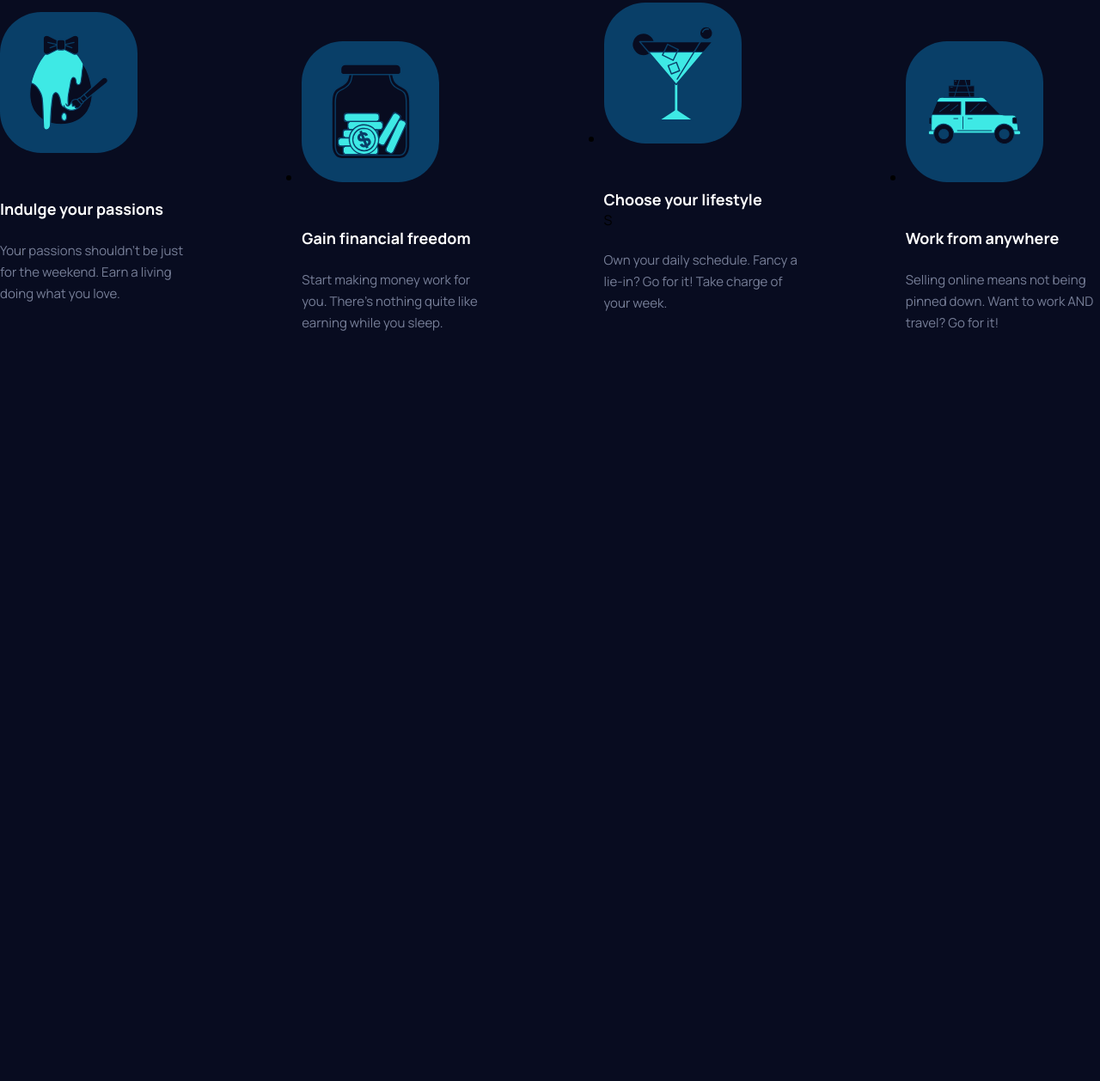
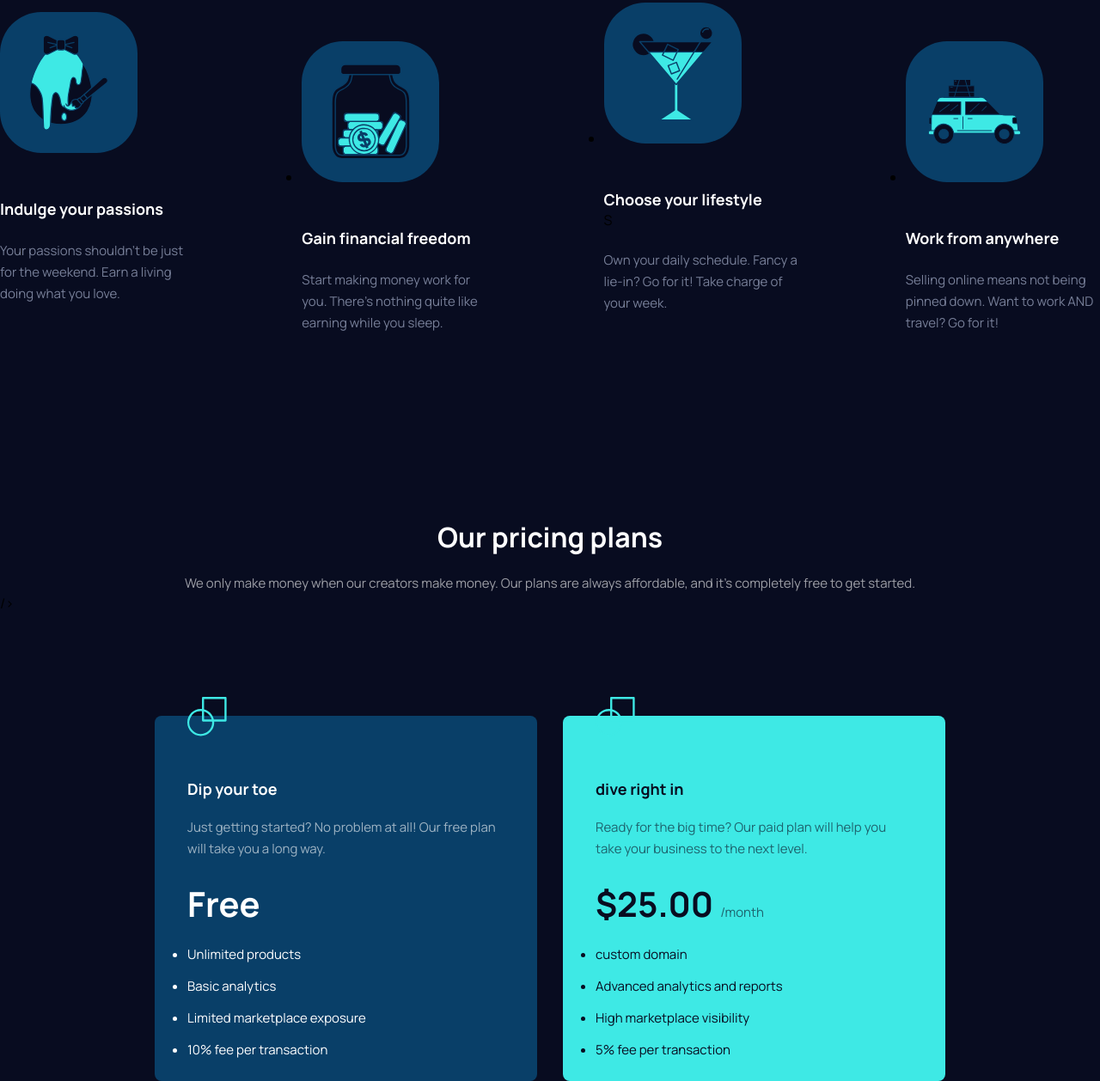
Before and after one commit to VasconcellosDev/maaker-landing-page, a website built with Vite: page index.html in a window 1280 px wide. Shown: the part 955-2213 px from the top of the page at 86% size. Before the commit the page ends 1343 px from the top, so only its background shows below. Built offline with nearby package versions, Linux system fonts and the light colour scheme.

Commit message:
pricing plans

```diff
--- a/index.html
+++ b/index.html
@@ -104,9 +104,65 @@
           </li>
         </ul>
       </section>
+
+      <section class="pricing">
+        <h2 class="pricing__title">Our pricing plans</h2>
+        <p class="pricing__description">
+          We only make money when our creators make money. Our plans are always
+          affordable, and it’s completely free to get started.
+        </p>
+
+        />
+        <div class="pricing__container">
+          <div class="pricing__box">
+            <img
+              class="pricing__paid-image"
+              src="./assets/icons/icon-free.svg"
+              alt="passions"
+            />
+
+            <h3 class="pricing__box-title">Dip your toe</h3>
+
+            <p class="pricing__box-description">
+              Just getting started? No problem at all! Our free plan will take
+              you a long way.
+            </p>
+
+            <strong class="pricing__box-price">Free </strong>
+            <ul class="pricing__benefits-list">
+              <li>Unlimited products</li>
+              <li>Basic analytics</li>
+              <li>Limited marketplace exposure</li>
+              <li>10% fee per transaction</li>
+            </ul>
+          </div>
+
+          <div class="pricing__box pricing__box-light">
+            <img
+              class="pricing__paid-image"
+              src="./assets/icons/icon-free.svg"
+              alt="passions"
+            />
+            <h3 class="pricing__box-title">dive right in</h3>
+            <p class="pricing__box-description">
+              Ready for the big time? Our paid plan will help you take your
+              business to the next level.
+            </p>
+
+            <strong class="pricing__box-price">
+              $25.00
+              <span>/month</span>
+            </strong>
+            <ul class="pricing__benefits-list">
+              <li>custom domain</li>
+              <li>Advanced analytics and reports</li>
+              <li>High marketplace visibility</li>
+              <li>5% fee per transaction</li>
+            </ul>
+          </div>
+        </div>
+      </section>
     </main>
-
-    <footer></footer>
     <script type="module" src="/main.js"></script>
   </body>
 </html>
--- a/style.css
+++ b/style.css
@@ -23,11 +23,6 @@ body {
 }
 
 .hero__content {
-  display: flex;
-  flex-direction: column;
-  align-items: center;
-  justify-content: center;
-  text-align: center;
   background: url("./assets/images/bg-hero-squiggle.svg") no-repeat center
     center;
   background-size: cover;
@@ -97,3 +92,106 @@ body {
   color: #777f98;
   padding-top: 23px;
 }
+
+.pricing__title {
+  font-weight: 800;
+  font-size: 32px;
+  line-height: 44px;
+  text-align: center;
+  color: #ffffff;
+  margin-top: 215px;
+}
+
+.pricing__description {
+  font-weight: 500;
+  font-size: 15px;
+  line-height: 25px;
+  text-align: center;
+  color: #ffffff;
+  margin-top: 19px;
+
+  mix-blend-mode: normal;
+  opacity: 0.6;
+}
+.pricing__box {
+  background: #093f68;
+  border-radius: 8px;
+  width: 445px;
+  height: 425px;
+  margin-top: 1px;
+  padding: 38px;
+  color: white;
+}
+
+.pricing__box-light {
+  color: #080c20;
+  background: #3ee9e5;
+}
+
+.pricing__box-title {
+  font-weight: 800px;
+  font-size: 18px;
+  line-height: 25px;
+
+  padding-top: 49px;
+}
+
+.pricing__box-price {
+  font-weight: 800;
+  font-size: 40px;
+  line-height: 55px;
+  margin-top: 24px;
+
+  display: block;
+  margin-top: 24px;
+}
+
+.pricing__benefits-list {
+  font-weight: 500;
+  font-size: 15px;
+  line-height: 25px;
+  display: grid;
+  gap: 12px;
+
+  margin-top: 19px;
+}
+
+.pricing {
+  gap: 50px;
+  gap: 125px;
+  align-items: center;
+  justify-content: center;
+  align-items: center;
+}
+
+.pricing__container {
+  display: flex;
+  align-items: center;
+  gap: 30px;
+  margin-top: 119px;
+  justify-content: center;
+}
+
+.pricing__paid-image {
+  margin-top: -60px;
+  display: block;
+}
+
+.pricing__box-description {
+  font-weight: 500;
+  font-size: 15px;
+  line-height: 25px;
+
+  mix-blend-mode: normal;
+  opacity: 0.6;
+  margin-top: 19px;
+}
+
+.pricing__box-price span {
+  font-weight: 500;
+  font-size: 15px;
+  line-height: 25px;
+
+  mix-blend-mode: normal;
+  opacity: 0.6;
+}
```
